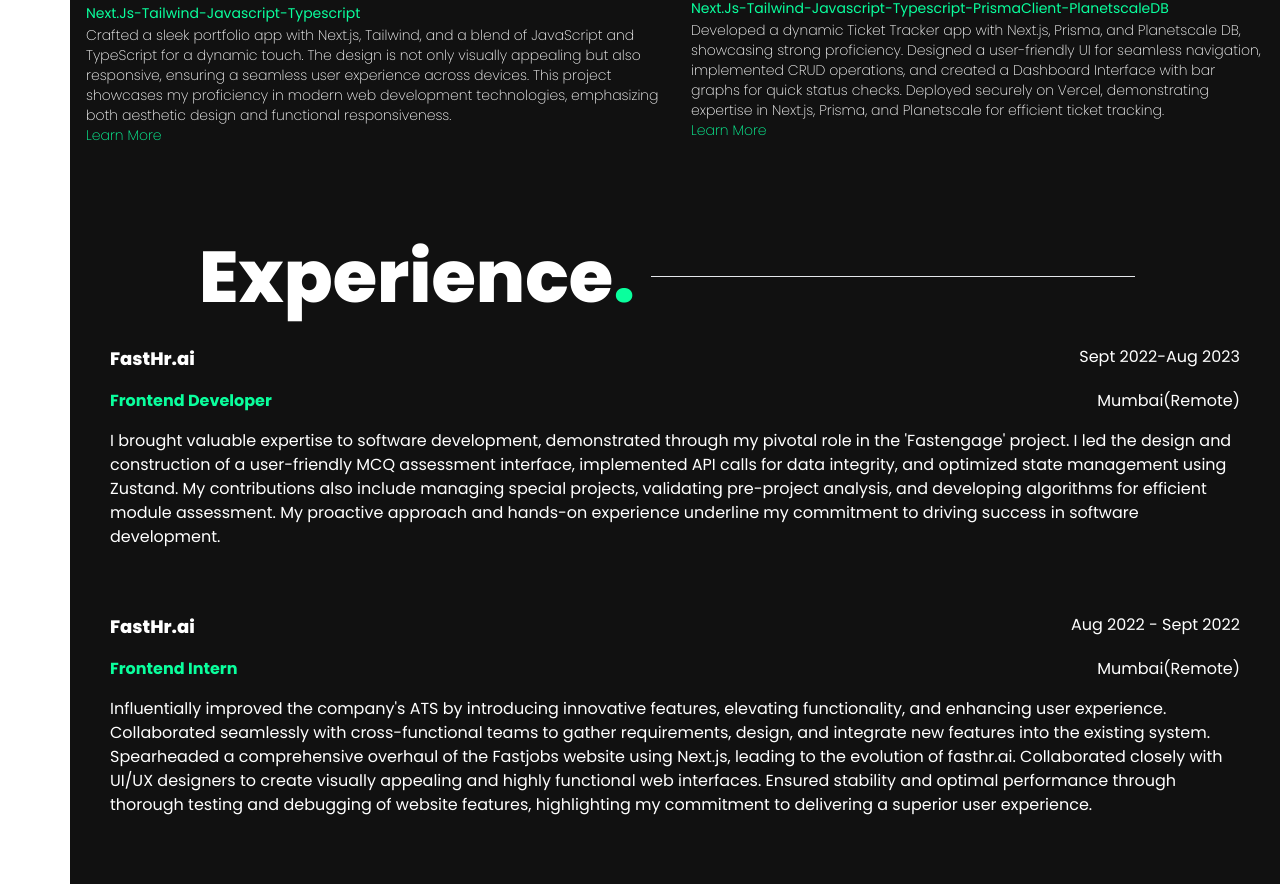
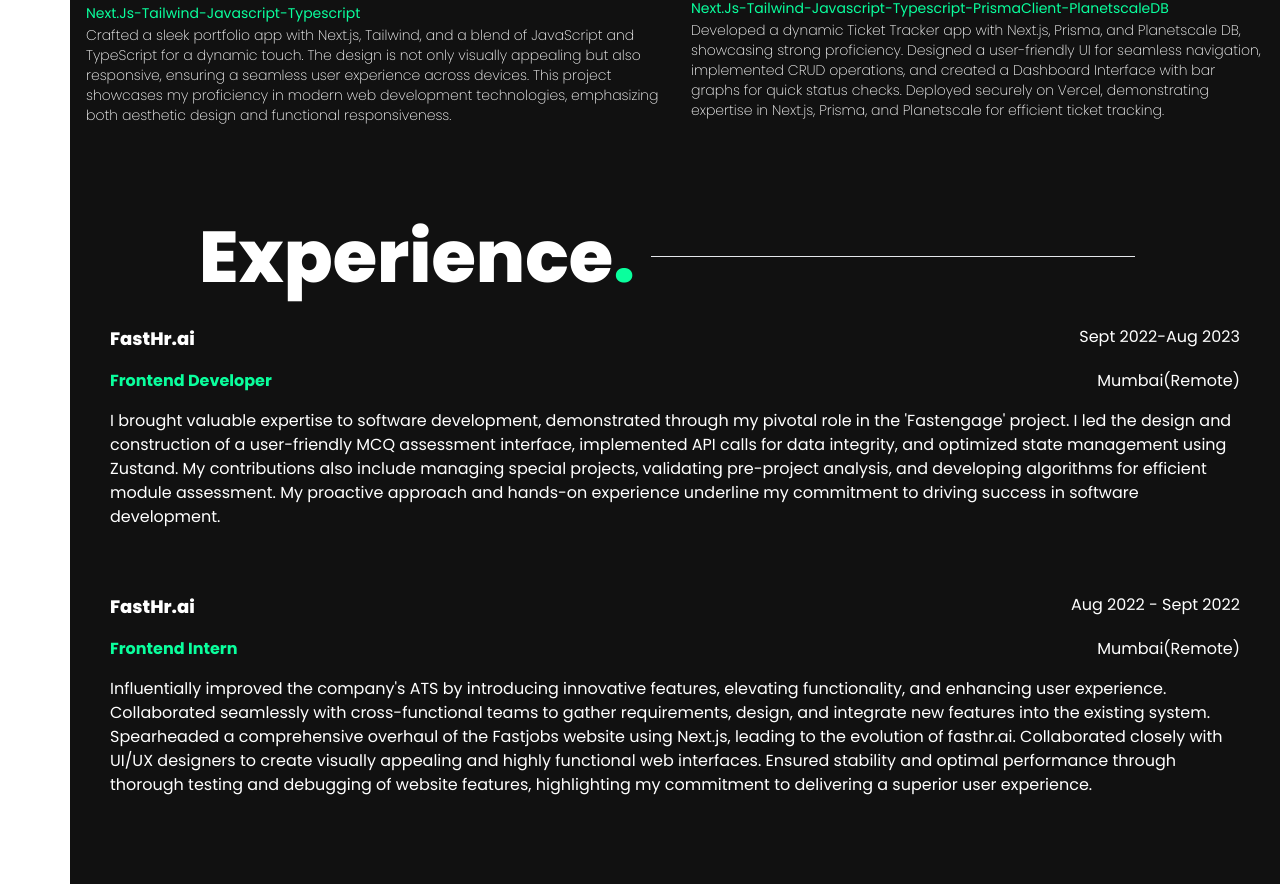
Before and after one commit to swapneel1026/portfolio-v.1.0, a Next.js app: page / in a window 1280 px wide. Shown: the part 2049-2933 px from the top of the page. Built offline with nearby package versions, Linux system fonts and the light colour scheme.

Commit message:
fix:hide learn more button

```diff
--- a/src/app/components/ProjectCard.tsx
+++ b/src/app/components/ProjectCard.tsx
@@ -45,9 +45,9 @@ export function ProjectCard({ data }: any) {
       ))}
       <p className="text-white text-sm font-[200]">
         {data?.desc} <br />
-        <span role="button" className="text-[#0aff9b]">
+        {/* <span role="button" className="text-[#0aff9b]">
           Learn More
-        </span>
+        </span> */}
       </p>
     </article>
   );
```
